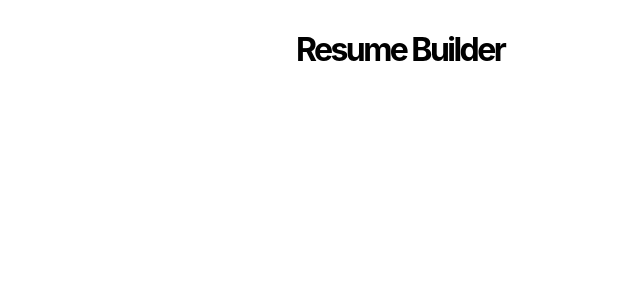
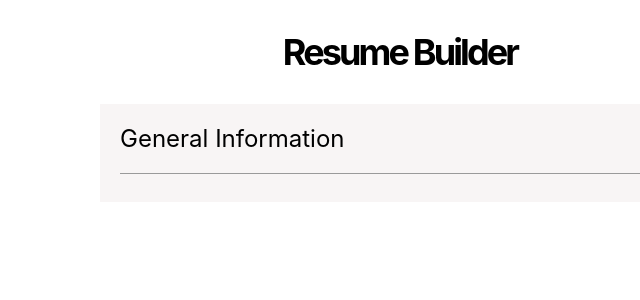
Before and after one commit to esteban90-dev/resume-builder, a React (Create React App) app: page / in a window 1280 px wide. Shown: the top 300 px of the page, without its empty margins (240-880 px from the left). Built offline with nearby package versions, Linux system fonts and the light colour scheme; the HTML template or start-up script is replaced by a standard one.

Commit message:
add static InformationCard Component

```diff
--- a/src/App.js
+++ b/src/App.js
@@ -1,10 +1,16 @@
 import React from 'react';
 import Header from './components/Header';
+import InformationCard from './components/InformationCard';
 
 export default class App extends React.Component {
   render() {
     return (
-      <Header />
+      <>
+        <Header />
+        <main>
+          <InformationCard />
+        </main>
+      </>
     );
   }
 }
--- /dev/null
+++ b/src/components/InformationCard.js
@@ -0,0 +1,12 @@
+import React from 'react';
+
+export default class InformationCard extends React.Component {
+  render() {
+    return (
+      <section className="information">
+        <h2 className="information__title">General Information</h2>
+        <hr></hr>
+      </section>
+    );
+  }
+}
--- a/src/index.css
+++ b/src/index.css
@@ -11,8 +11,31 @@ header {
   padding: 30px;
 }
 
+main {
+  max-width: 600px;
+  margin: 0 auto;
+}
+
+hr {
+  border-left: none;
+  border-right: none;
+  border-bottom: none;
+}
+
 .header__title {
   margin: 0;
   text-align: center;
   letter-spacing: -0.08em;
+  font-size: 36px;
 }
+
+.information {
+  background-color: #F8F5F5;
+  padding: 20px;
+}
+
+.information__title {
+  margin-top: 0px;
+  font-weight: 400;
+  font-size: 24px;
+}
```
